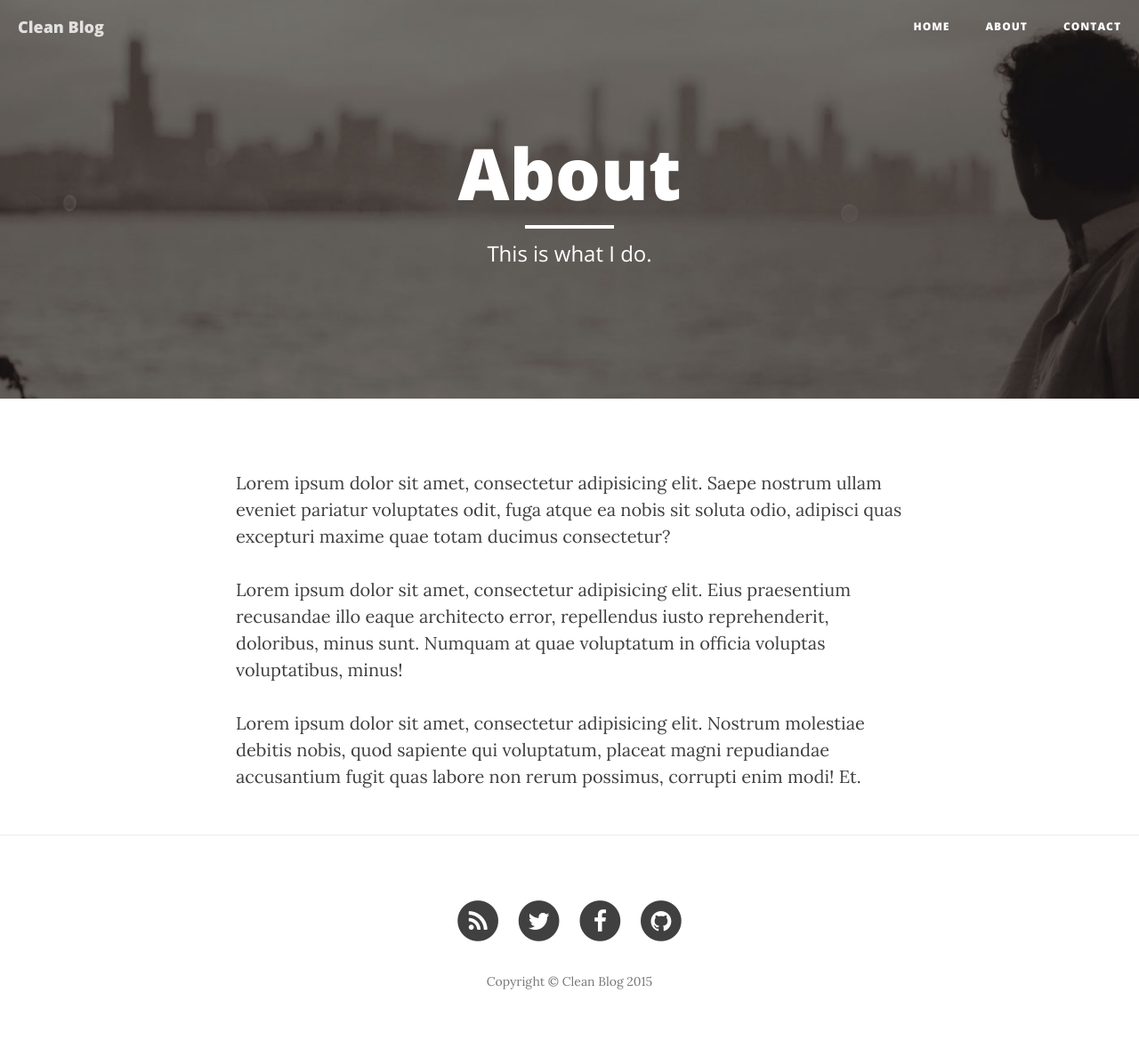
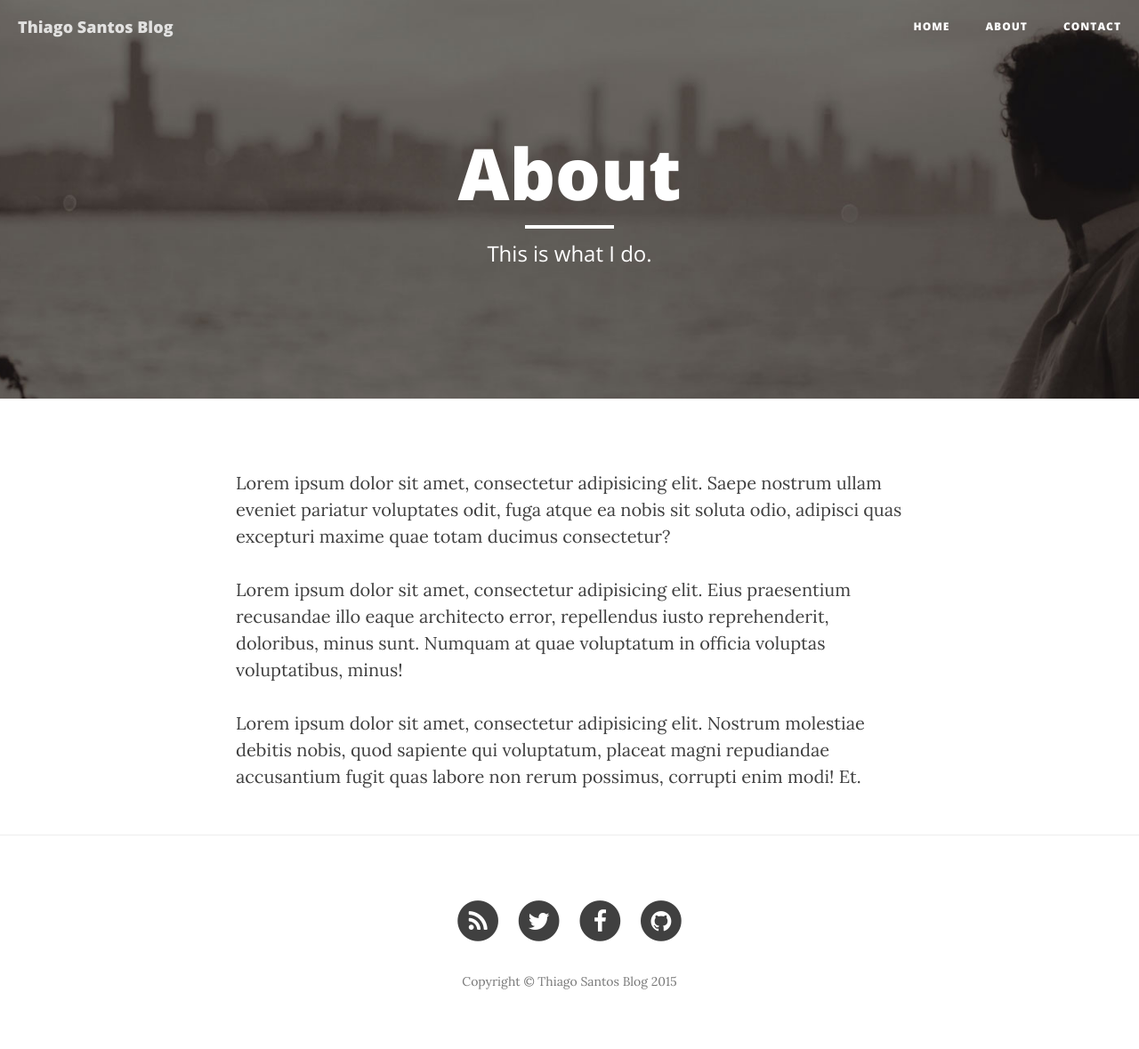
Before and after one commit to thiiisantos/thiiisantos.github.io, a Jekyll site: the page built from about.html, in a window 1280 px wide. Shown: the whole page at 89% size. Built offline with Jekyll 4.4.1, drawn with Linux system fonts in a browser that asks for light colours; nearby versions of some CDN libraries; some of the changed lines change nothing that is shown.

Commit message:
Alterando configurações do _config.yml

```diff
--- a/_config.yml
+++ b/_config.yml
@@ -1,13 +1,13 @@
 # Site settings
-title: Clean Blog
+title: Thiago Santos Blog
 header-img: img/home-bg.jpg
-email: your-email@yourdomain.com
-description: "Write your site description here. It will be used as your sites meta description as well!"
-baseurl: "/startbootstrap-clean-blog-jekyll"
-url: "http://yourdomain.com"
-twitter_username: SBootstrap
-github_username:  davidtmiller
-facebook_username:  IronSummitMedia
+email: ola@thiagosantos.in
+description: "Desenvolvimento, Entretenimento e Tecnologia"
+baseurl: "/"
+url: "https://thiagosantos.in"
+twitter_username: thiiisantos
+github_username:  thiiisantos
+facebook_username:  thiiisantos
 
 # Build settings
 markdown: kramdown
```
